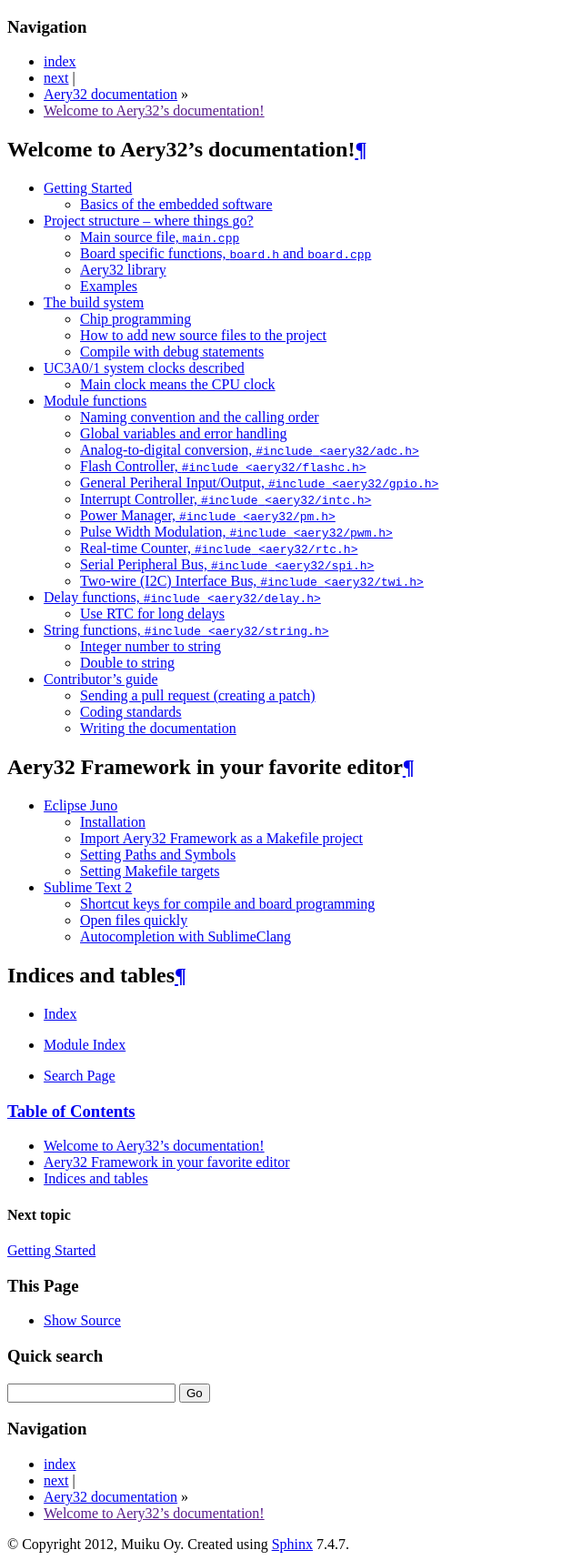
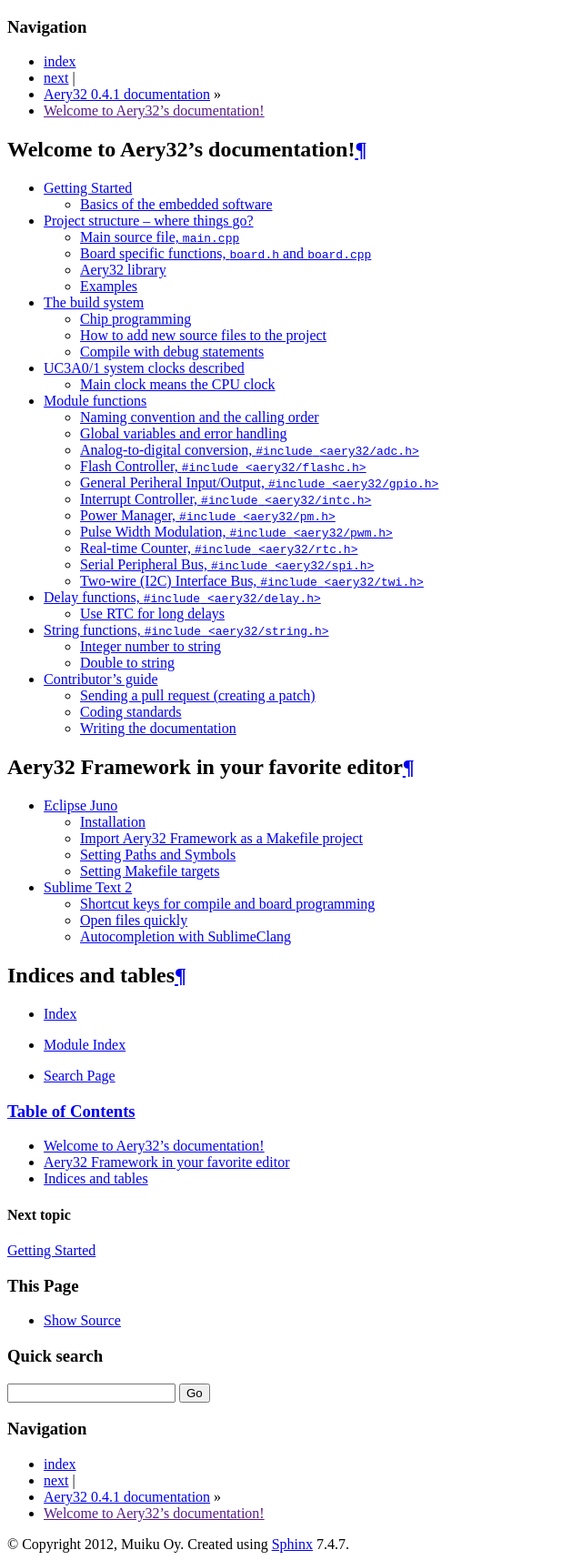
Before and after one commit to aery32/aery32-refguide, a Sphinx documentation site: the page built from source/index.rst, in a window 1280 px wide. Shown: the whole page at 91% size, without its empty margins (0-640 px from the left). Built offline with Sphinx 7.4.7, drawn with Linux system fonts in a browser that asks for light colours.

Commit message:
Version 0.4.1

```diff
--- a/source/conf.py
+++ b/source/conf.py
@@ -48,9 +48,9 @@
 # built documents.
 #
 # The short X.Y version.
-version = 'master branch'
+version = '0.4.1'
 # The full version, including alpha/beta/rc tags.
-release = ''
+release = '0.4.1'
 
 # The language for content autogenerated by Sphinx. Refer to documentation
 # for a list of supported languages.
```
